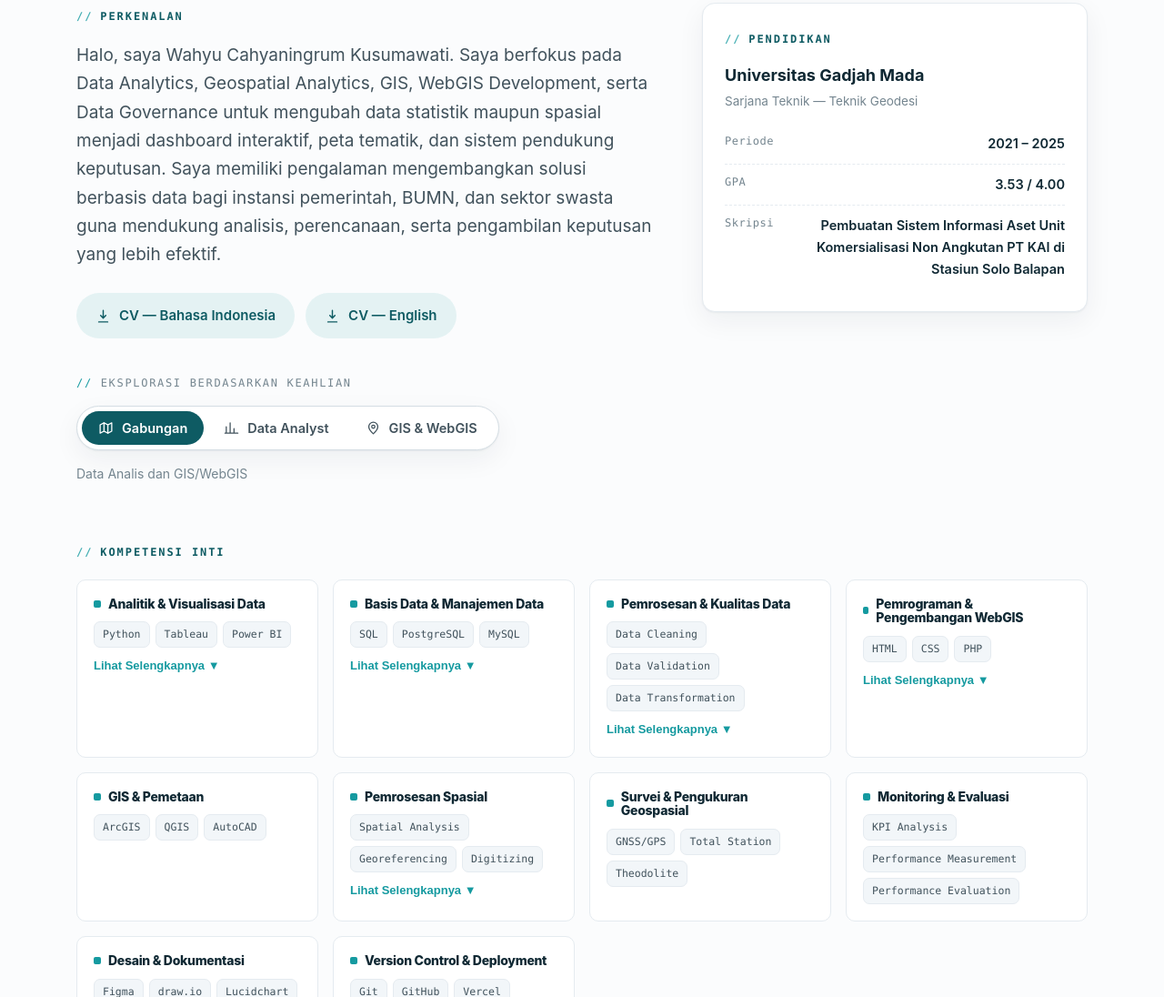
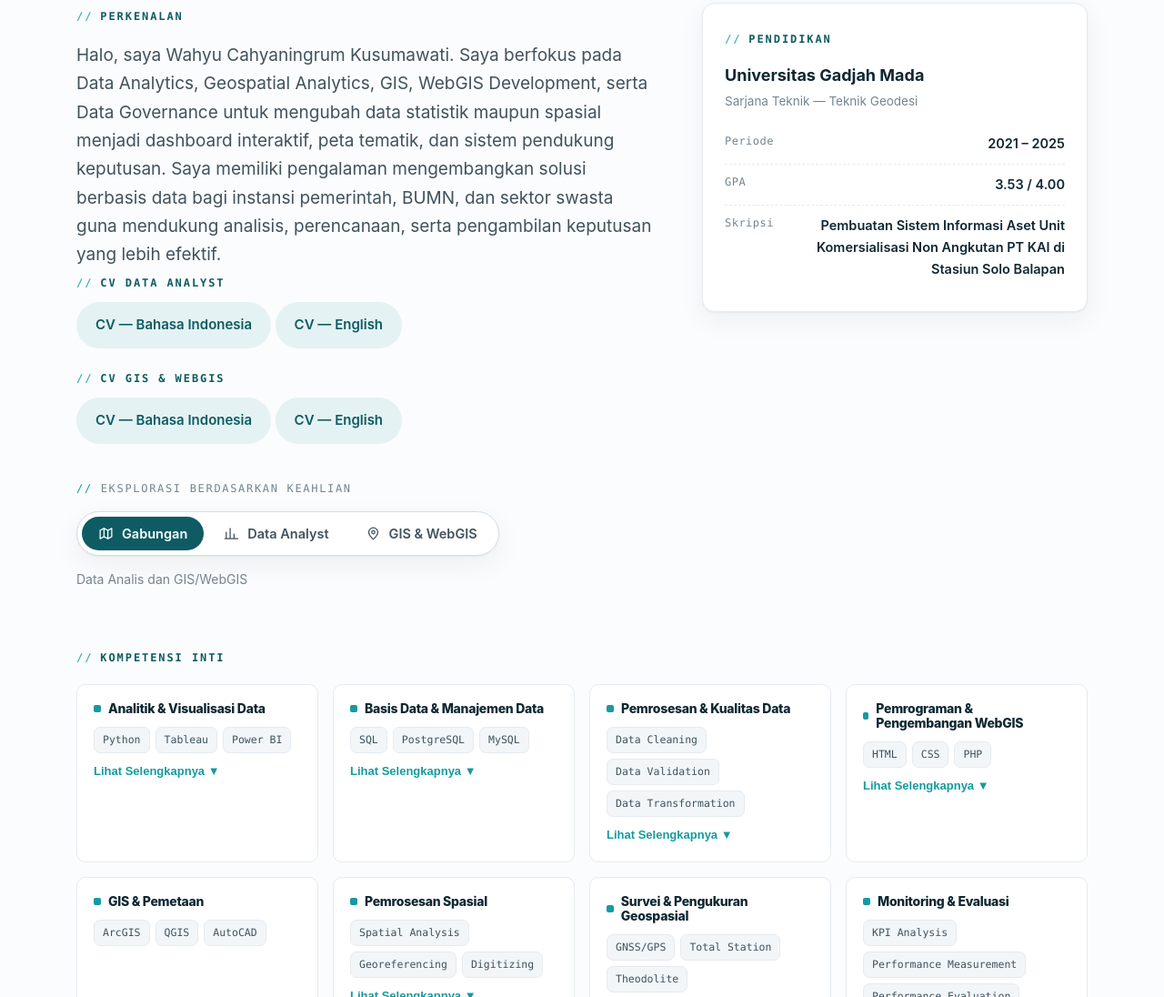
Before and after one commit to kusumarumy/portfolio_kusumarumy, a plain HTML site: page index.html in a window 1280 px wide. Shown: the part 819-1915 px from the top of the page at 91% size. Drawn offline with Linux system fonts and the light colour scheme.

Commit message:
Add CV download links for Data Analyst and GIS roles

```diff
--- a/index.html
+++ b/index.html
@@ -95,16 +95,45 @@ Professional Portfolio
         <div data-reveal>
           <span class="eyebrow" data-i18n="about.eyebrow">Perkenalan</span>
           <p class="intro" id="about-intro" style="margin-top:16px"></p>
-          <div class="hero-cta" style="margin-top:26px">
-            <a class="btn btn-soft" id="cv-id" href="#" download>
-              <svg viewBox="0 0 24 24" fill="none" stroke="currentColor" stroke-width="2" stroke-linecap="round" stroke-linejoin="round"><path d="M12 3v12m0 0l-4-4m4 4l4-4M5 21h14"/></svg>
-              <span>CV — Bahasa Indonesia</span>
-            </a>
-            <a class="btn btn-soft" id="cv-en" href="#" download>
-              <svg viewBox="0 0 24 24" fill="none" stroke="currentColor" stroke-width="2" stroke-linecap="round" stroke-linejoin="round"><path d="M12 3v12m0 0l-4-4m4 4l4-4M5 21h14"/></svg>
-              <span>CV — English</span>
-            </a>
-          </div>
+          <!-- CV DATA ANALYST -->
+<div style="width:100%; margin-bottom:10px;">
+  <span class="eyebrow">CV DATA ANALYST</span>
+</div>
+<a class="btn btn-soft"
+   id="cv-id"
+   href="https://drive.google.com/file/d/1PpYp9Y0blOaoBQ1Ez6yq_iknNHY2Cp90/view?usp=sharing"
+   target="_blank"
+   rel="noopener noreferrer">
+  <span>CV — Bahasa Indonesia</span>
+</a>
+<a class="btn btn-soft"
+   id="cv-en"
+   href="https://drive.google.com/file/d/1FfzabSxOHwEw8agyS-raipHagoNYNLtR/view?usp=sharing"
+   target="_blank"
+   rel="noopener noreferrer">
+  <span>CV — English</span>
+</a>
+
+<!-- CV GIS & WEBGIS -->
+<div style="width:100%; margin-top:18px; margin-bottom:10px;">
+  <span class="eyebrow">CV GIS &amp; WEBGIS</span>
+</div>
+
+<a class="btn btn-soft"
+   id="cv-gis-id"
+   href="https://drive.google.com/file/d/1PpYp9Y0blOaoBQ1Ez6yq_iknNHY2Cp90/view?usp=sharing"
+   target="_blank"
+   rel="noopener noreferrer">
+  <span>CV — Bahasa Indonesia</span>
+</a>
+
+<a class="btn btn-soft"
+   id="cv-gis-en"
+   href="https://drive.google.com/file/d/1EIKrPLbPd3MwFi3HTYlulWowxW0cd7g7/view?usp=sharing"
+   target="_blank"
+   rel="noopener noreferrer">
+  <span>CV — English</span>
+</a>
         </div>
         <div class="edu-card" data-reveal>
           <span class="eyebrow" data-i18n="about.edu">Pendidikan</span>
```
